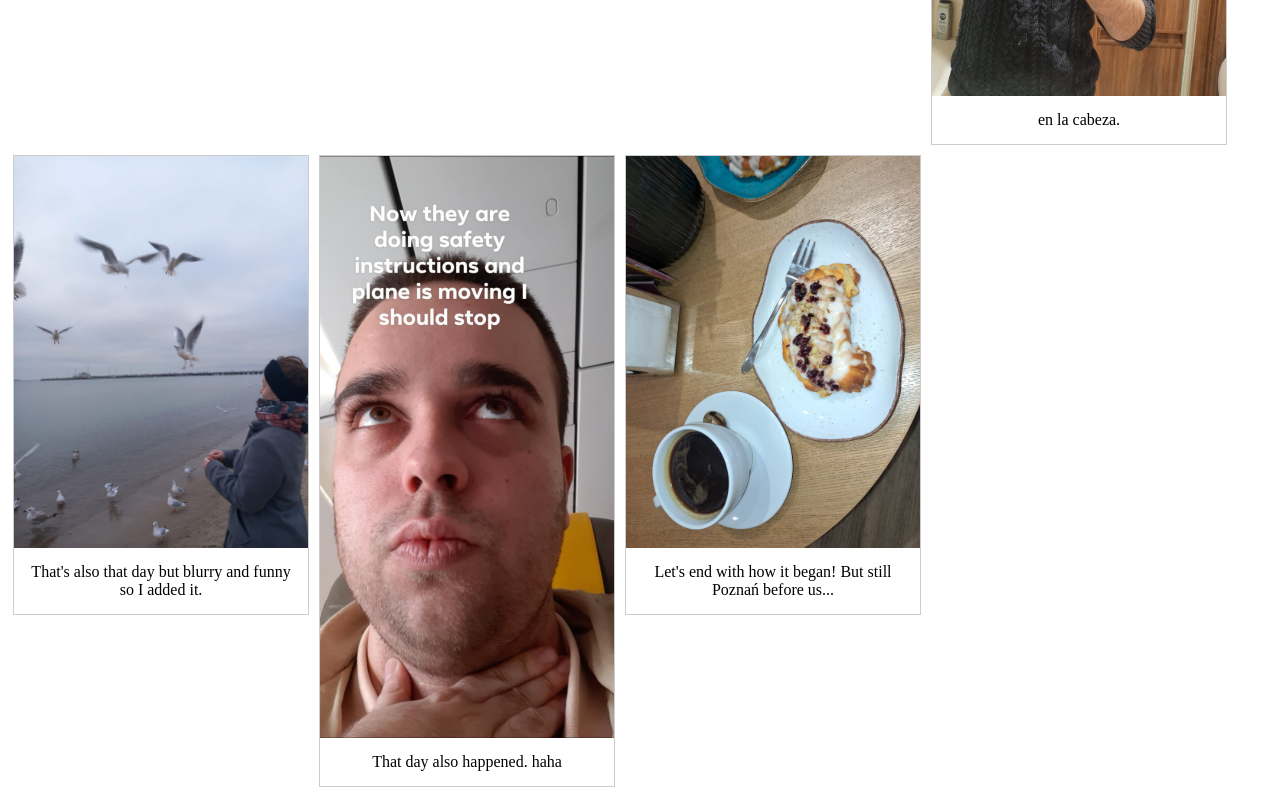
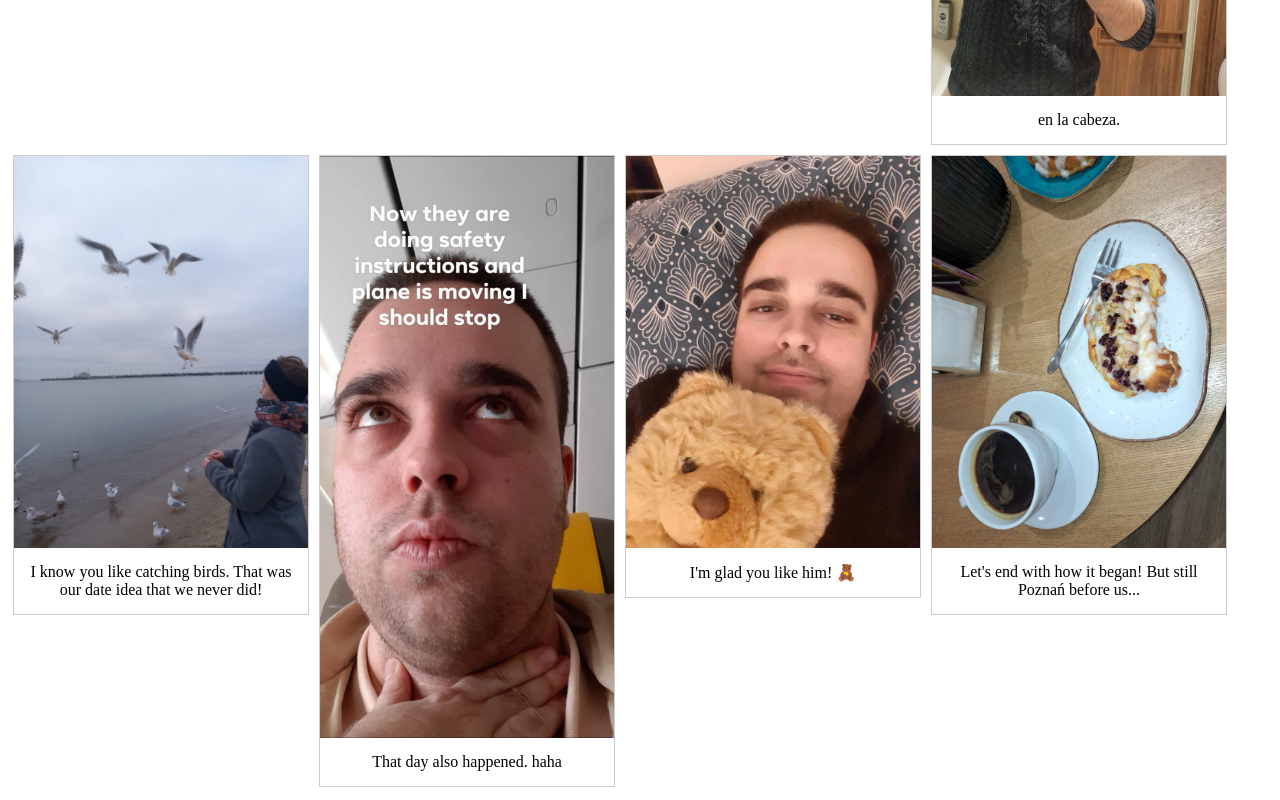
Before and after one commit to GingerPianist/anniversary-gallery, a plain HTML site: page index.html in a window 1280 px wide. Shown: the part 6887-7687 px from the top of the page. Drawn offline with Linux system fonts and the light colour scheme.

Commit message:
added pics

```diff
--- a/index.html
+++ b/index.html
@@ -276,12 +276,7 @@
        </a>
        <div class="desc">More scary.</div>
        </div>
-       <!-- <div class="gallery">
-       <a target="_blank" href="pictures/24.jpg">
-       <img src="pictures/24.jpg" width="600" height="400">
-       </a>
-       <div class="desc"></div>
-       </div> -->
+
 
        <div class="gallery">
        <a target="_blank" href="pictures/42.jpg">
@@ -511,7 +506,7 @@
         <a target="_blank" href="pictures/76.jpg">
         <img src="pictures/76.jpg" width="600" height="400">
         </a>
-        <div class="desc">That's also that day but blurry and funny so I added it.</div>
+        <div class="desc">I know you like catching birds. That was our date idea that we never did!</div>
     </div>
 
     <div class="gallery">
@@ -521,6 +516,12 @@
       <div class="desc">That day also happened. haha</div>
     </div>
 
+    <div class="gallery">
+      <a target="_blank" href="pictures/24.jpg">
+      <img src="pictures/24.jpg" width="600" height="400">
+      </a>
+      <div class="desc">I'm glad you like him! 🧸</div>
+      </div>
 
     <div class="gallery">
       <a target="_blank" href="pictures/75.jpg">
```
Also changed, not shown: pictures/24.jpg (added).
